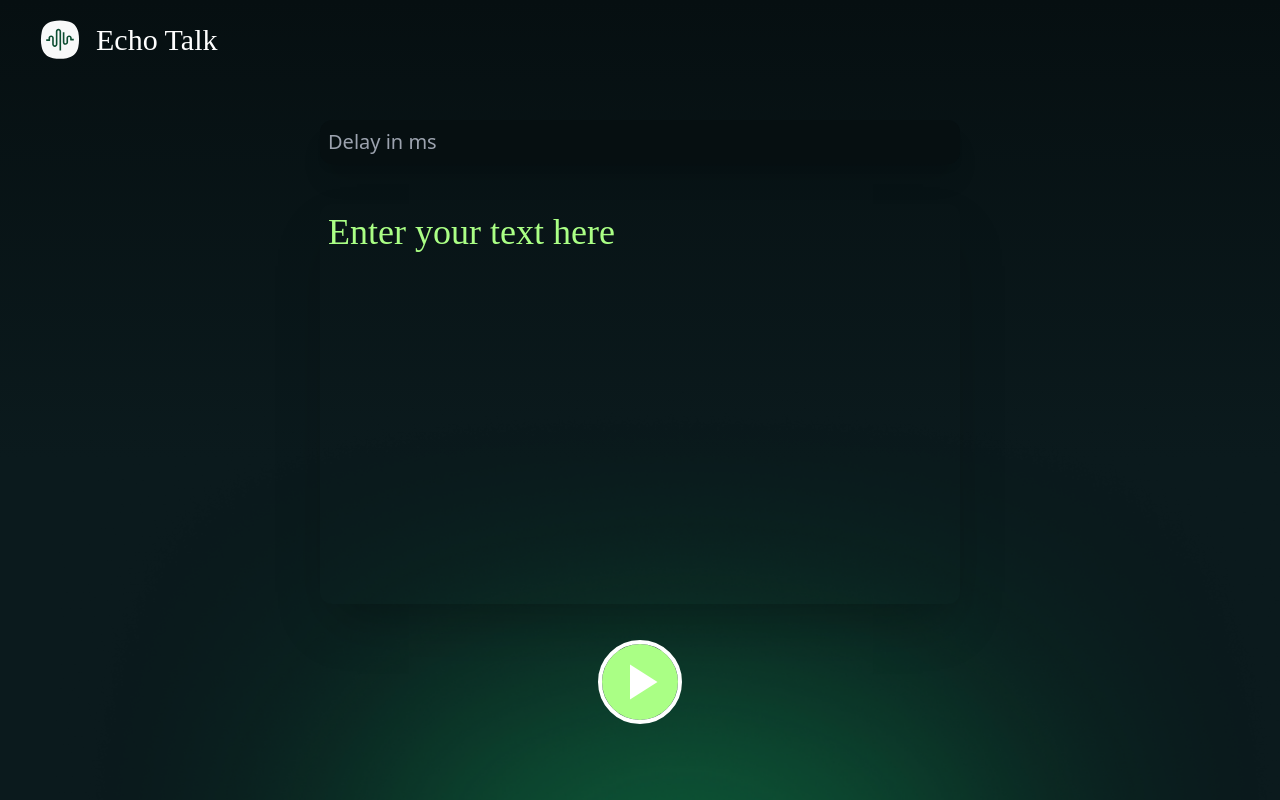
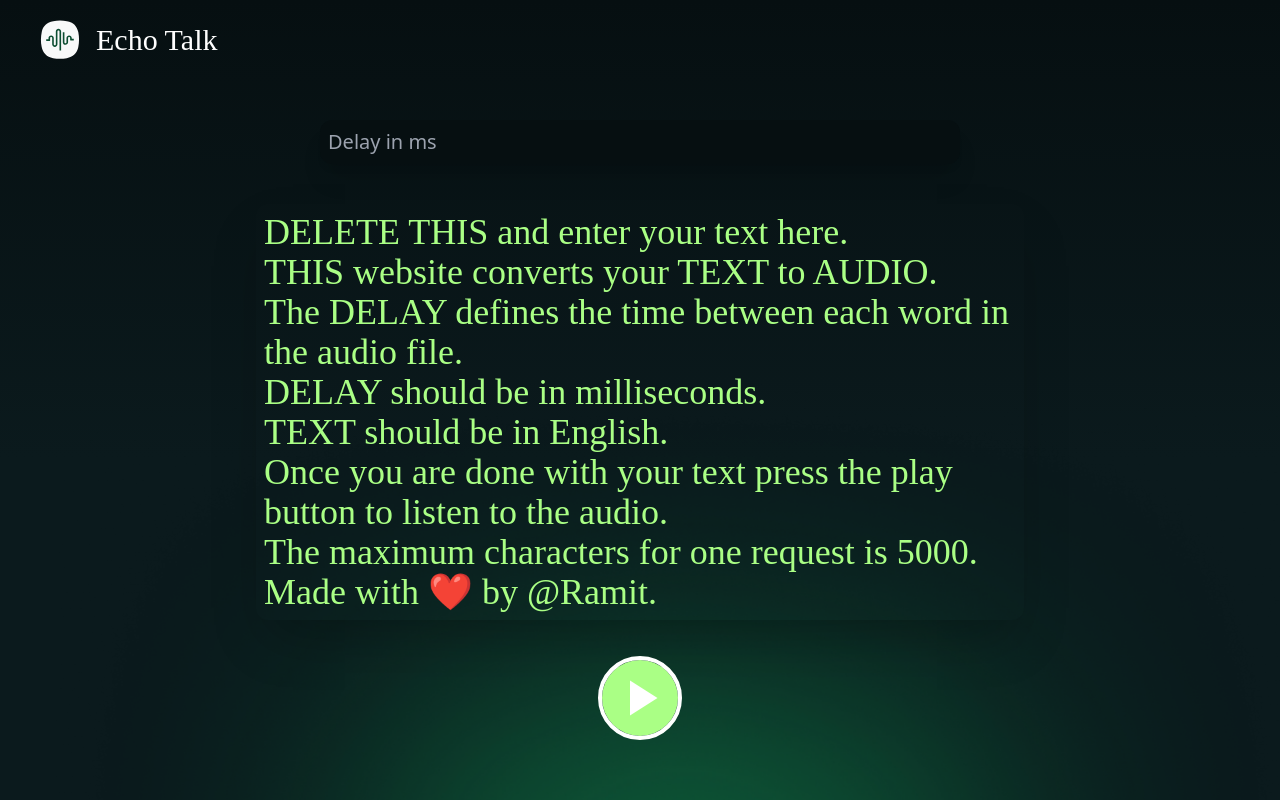
Before and after one commit to RamitVishwakarma/Dictations, a React (Vite) app in the folder Frontend/: page / in a window 1280 px wide. Shown: the top 800 px of the page. Built offline with nearby package versions, Linux system fonts and the light colour scheme; a web font is replaced by a local one.

Commit message:
Added some text to let people know about the project

```diff
--- a/Frontend/src/App.jsx
+++ b/Frontend/src/App.jsx
@@ -4,7 +4,14 @@ import { useState, useRef } from "react";
 import axios from "axios";
 
 export default function App() {
-  const text = "Enter your text here";
+  const text = `DELETE THIS and enter your text here.
+THIS website converts your TEXT to AUDIO.
+The DELAY defines the time between each word in the audio file.
+DELAY should be in milliseconds.
+TEXT should be in English.
+Once you are done with your text press the play button to listen to the audio.
+The maximum characters for one request is 5000.
+Made with ❤️ by @Ramit.`;
   const [delay, setDelay] = useState();
   const textRef = useRef(null);
   const handleDelay = (e) => {
@@ -56,6 +63,7 @@ export default function App() {
             />
             <div
               className="text-4xl custom-scrollbar text-green font-gugi z-10 min-w-[50vw] rounded-xl p-2 min-h-[50vh] max-w-[60vw] max-h-[55vh] outline-none hover:outline hover:outline-green focus:outline focus:outline-green shadow-2xl overflow-y-scroll"
+              style={{ whiteSpace: "pre-wrap" }}
               contentEditable="true"
               ref={textRef}>
               {text}
@@ -63,7 +71,7 @@ export default function App() {
             <button
               onClick={buttonClickHandler}
               className="flex items-center justify-center cursor-pointer z-10">
-              <span class="material-symbols-outlined text-6xl text-white outline outline-4 outline-white bg-green rounded-full p-2 ">
+              <span className="material-symbols-outlined text-6xl text-white outline outline-4 outline-white bg-green rounded-full p-2 ">
                 play_arrow
               </span>
             </button>
```
